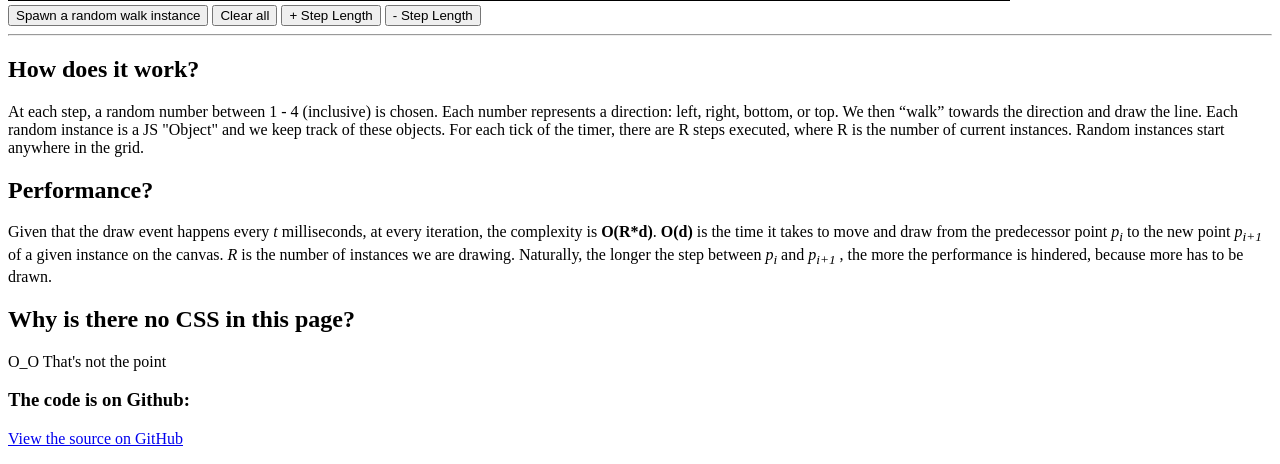
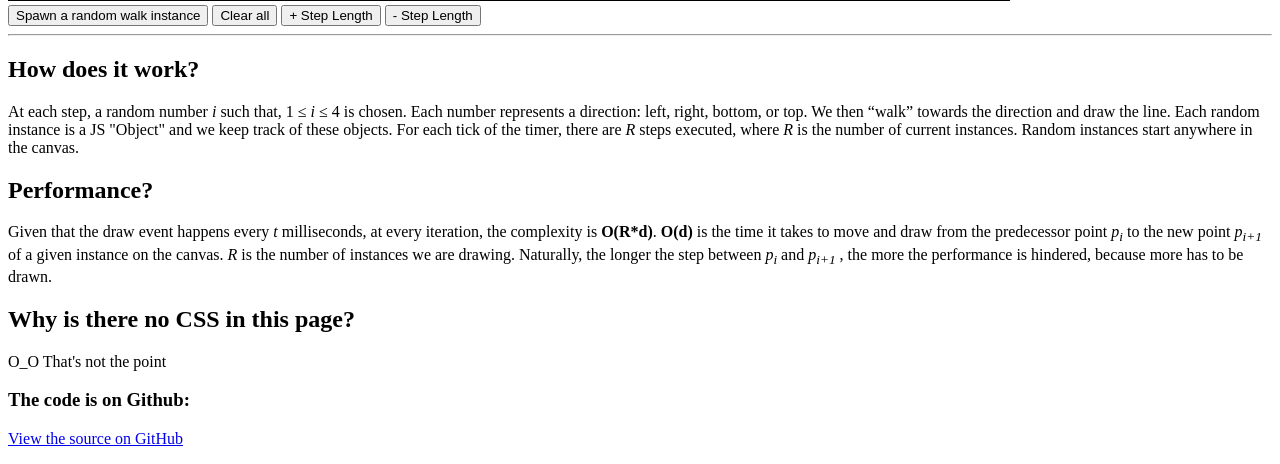
Before and after one commit to kacheo/RandomWalk, a plain HTML site: page index.html in a window 1280 px wide. Shown: the part 832-1296 px from the top of the page. Drawn offline with Linux system fonts and the light colour scheme.

Commit message:
minor description edit

```diff
--- a/index.html
+++ b/index.html
@@ -26,7 +26,7 @@
 	<hr />
 
 	<h2>How does it work?</h2>
-	<p>At each step, a random number between 1 - 4 (inclusive) is chosen. Each number represents a direction: left, right, bottom, or top. We then <q>walk</q> towards the direction and draw the line. Each random instance is a JS "Object" and we keep track of these objects. For each tick of the timer, there are R steps executed, where R is the number of current instances. Random instances start anywhere in the grid.</p>
+	<p>At each step, a random number <i>i</i> such that, 1 &leq; <i>i</i> &leq; 4 is chosen. Each number represents a direction: left, right, bottom, or top. We then <q>walk</q> towards the direction and draw the line. Each random instance is a JS "Object" and we keep track of these objects. For each tick of the timer, there are <i>R</i> steps executed, where <i>R</i> is the number of current instances. Random instances start anywhere in the canvas.</p>
 
 	<h2>Performance?</h2>
 	<p>Given that the draw event happens every <i>t</i> milliseconds, at every iteration, the complexity is <b>O(R*d)</b>. <b>O(d)</b> is the time it takes to move and draw from the predecessor point <i>p<sub>i</sub></i> to the new point <i>p<sub>i+1</sub></i> of a given instance on the canvas. <i>R</i> is the number of instances we are drawing. Naturally, the longer the step between <i>p<sub>i</sub></i> and <i>p<sub>i+1</sub></i> , the more the performance is hindered, because more has to be drawn.</p>
```
